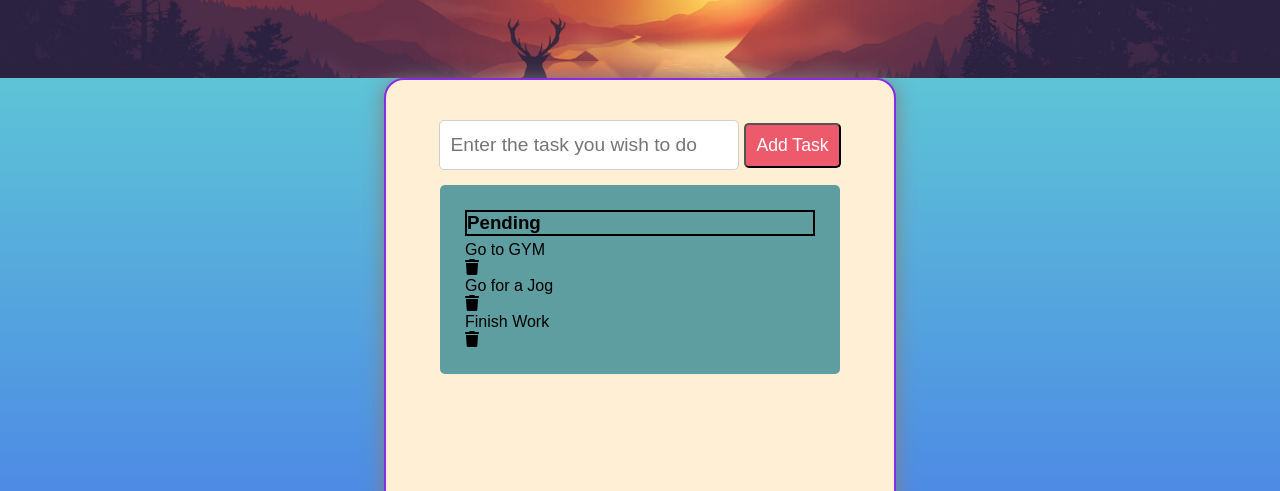
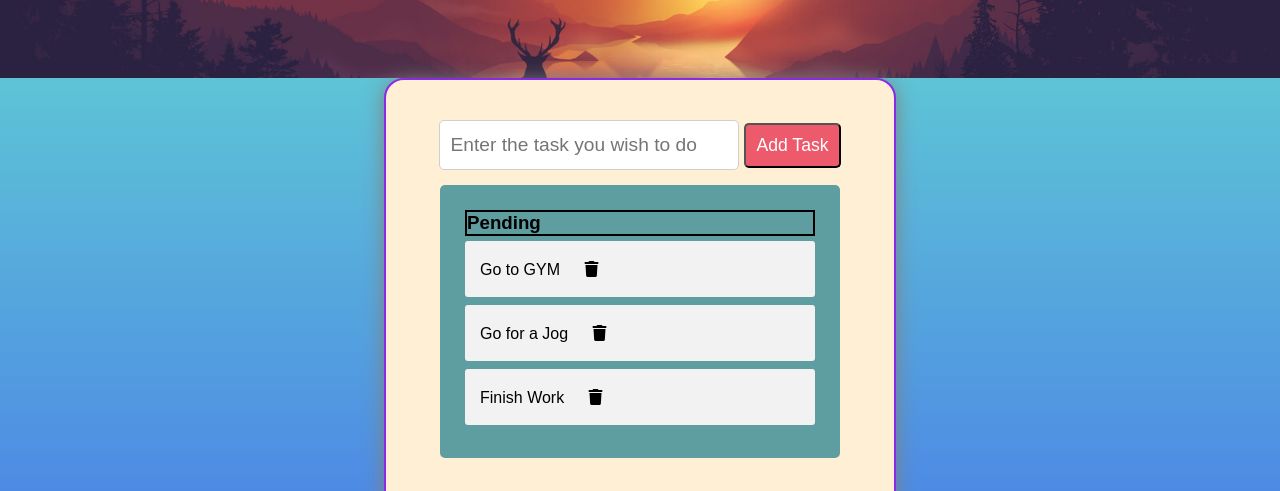
Before and after one commit to theinfinityplayer/ToDoApp, a plain HTML site: page index.html in a window 1280 px wide. Shown: the part 196-687 px from the top of the page. Drawn offline with Linux system fonts and the light colour scheme.

Commit message:
Minor Changes

```diff
--- a/index.html
+++ b/index.html
@@ -29,9 +29,9 @@
         <div class="pending">
             <h3>Pending</h3>
         <ol>
-        <li>Go to GYM</li><div><i class="fas fa-trash"></i></div>
-        <li>Go for a Jog</li><div><i class="fas fa-trash"></i></div>
-        <li>Finish Work</li><div><i class="fas fa-trash"></i></div>
+        <li>Go to GYM <i class="fas fa-trash"></i></li>
+        <li>Go for a Jog <i class="fas fa-trash"></i></li>
+        <li>Finish Work <i class="fas fa-trash"></i></li>
     </ol>
     </div>
     <div class="completed"><h3>Completed</h3>
--- a/style.css
+++ b/style.css
@@ -54,6 +54,15 @@ section.list-container{
 
 section.list-container li{
     list-style: none;
+    position: relative;
+    list-style: none;
+    margin-bottom: 8px;
+    background: #f2f2f2;
+    border-radius: 3px;
+    padding: 10px 15px;
+    cursor: default;
+    overflow: hidden;
+    word-wrap: break-word;
 
 }
 
@@ -108,6 +117,10 @@ section.list-container div.pending h3{
     margin-bottom: 5px;
     border: 2px solid;
 }
+section.list-container div.pending i{
+    margin: 10px;
+    margin-left: 20px;
+}
 
 section.list-container div.completed{
 
```
